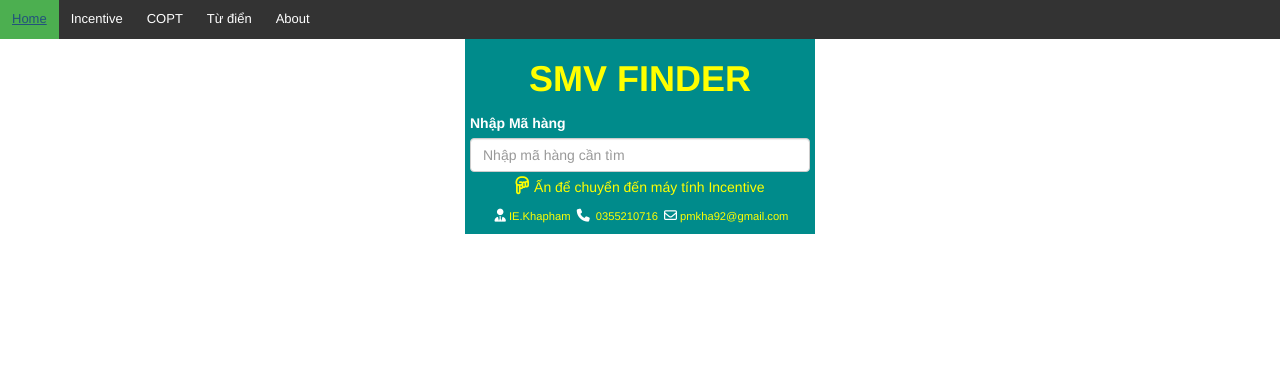
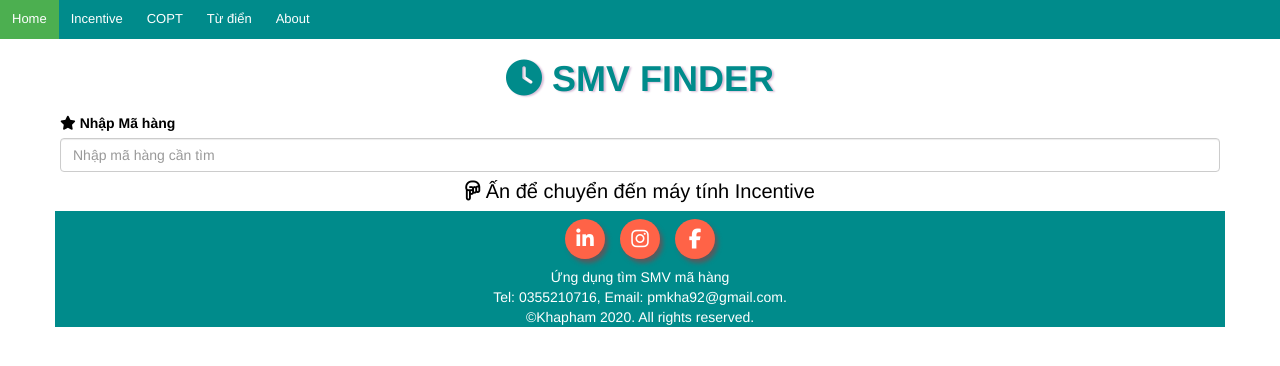
Before and after one commit to minhkhacld/smv, a plain HTML site: page index.html in a window 1280 px wide. Drawn offline with nearby package versions, Linux system fonts and the light colour scheme.

Commit message:
chang theme

```diff
--- a/index.html
+++ b/index.html
@@ -8,166 +8,7 @@
     <script src="https://ajax.googleapis.com/ajax/libs/jquery/3.4.1/jquery.min.js"></script>
     <script src="https://kit.fontawesome.com/a076d05399.js"></script>
     <script src="https://ajax.googleapis.com/ajax/libs/jquery/1.11.3/jquery.min.js"></script>
-    <style>
-        body {
-            margin: 0px;
-            padding: 0px;
-            color: white;
-            width: 100%;
-        }
-
-        .container {
-            width: 350px;
-            background-color: darkcyan;
-            text-align: center;
-            justify-content: center;
-
-        }
-
-        h1 {
-            width: 100%;
-            margin: 8px 0px 8px 0px auto;
-            text-align: center;
-            padding: 0px;
-            font-weight: bold;
-            color: yellow;
-        }
-
-        h6 {
-            margin: 5px;
-            padding: 2px;
-            font-size: 0.8em;
-            color: yellow
-        }
-
-        .form-group {
-            width: 100%;
-            margin: 0px;
-            padding: 5px;
-            text-align: left;
-        }
-
-        input[type=text]:hover {
-            background-color: greenyellow;
-            color: black;
-        }
-
-        #btn {
-            width: 100px;
-            height: 40px;
-            border: 1px solid;
-            text-align: center;
-            margin-left: 3px;
-            margin-top: 10px;
-            margin-bottom: 5px;
-        }
-
-        #data {
-            width: 100%;
-            margin: 0px auto;
-            padding: 0px;
-            text-align: left;
-        }
-
-        #title {
-            width: 100%;
-            margin: 0px auto;
-            padding: 0px;
-            text-align: left;
-        }
-
-        table {
-            text-align: left;
-            border-bottom: 1px white;
-            font-size: 10px;
-            display: flex;
-            flex-direction: row;
-            align-items: center;
-            justify-content: left;
-            width: 100%;
-        }
-
-        tr {
-            display: flex;
-            flex-direction: row;
-            align-items: center;
-            justify-content: center;
-            width: 100%;
-        }
-
-        tr td:nth-child(1) {
-            width: 40%;
-            margin: 0px;
-            padding: 0px;
-            display: flex;
-            flex-direction: row;
-            align-items: center;
-            justify-content: left;
-            flex-wrap: wrap;
-            text-align: left;
-            margin-left: 20px;
-        }
-
-        tr td:nth-child(3),
-        tr td:nth-child(4) {
-            width: 25%;
-            margin: 0px;
-            padding: 0px;
-            display: flex;
-            flex-direction: row;
-            align-items: left;
-            justify-content: left;
-            margin-left: 10px;
-        }
-
-        tr td:nth-child(2) {
-            margin: 0px;
-            padding: 0px;
-            width: 35%;
-            display: flex;
-            flex-direction: row;
-            align-items: center;
-            justify-content: left;
-            flex-wrap: wrap;
-            text-align: left;
-        }
-
-
-        ul {
-            list-style-type: none;
-            margin: 0;
-            padding: 0;
-            overflow: hidden;
-            background-color: #333;
-            font-size: 13px !important;
-        }
-
-        li {
-            float: left;
-        }
-
-        li a {
-            display: block;
-            color: white;
-            text-align: center;
-            padding: 10px 12px;
-            text-decoration: none;
-        }
-
-        li a:hover:not(.active) {
-            background-color: #111;
-        }
-
-        .active {
-            background-color: #4CAF50;
-        }
-
-        .container-fluid {
-            /* position: -webkit-sticky; */
-            position: sticky !important;
-            top: 0;
-        }
-    </style>
+    <link rel="stylesheet" href="style.css">
 </head>
 
 <body>
@@ -187,32 +28,53 @@
     </div>
     <div class="container">
         <div class="row">
-            <h1>SMV FINDER</h1>
+            <h1><i class="fa fa-clock" aria-hidden="true"></i> SMV FINDER</h1>
             <div class="form-group">
-                <label for="">Nhập Mã hàng</label>
+                <label for=""><i class="fa fa-star" aria-hidden="true"></i> Nhập Mã hàng</label>
                 <input type="text" class="form-control" name="" id="input" aria-describedby="helpId"
                     placeholder="Nhập mã hàng cần tìm">
             </div>
-            <div>
-                <a href="http://minhkhacld.github.io/maytinh/" style="color: yellow;"><i class="far fa-hand-point-down"
-                        style="margin-right:5px; font-size:18px;"></i>Ấn để chuyển đến máy tính Incentive</a>
-            </div>
+        </div>
+        <div class="row">
+            <a class="link" href="http://minhkhacld.github.io/maytinh/"><i class="far fa-hand-point-down"></i> Ấn để
+                chuyển đến máy tính Incentive</a>
         </div>
         <div class="row" id="tabledata">
-            <table style="width: 350px">
-                <!-- <tbody id = "title">
-                </tbody> -->
+            <table>
                 <tbody id="data">
                 </tbody>
             </table>
         </div>
-        <div>
-            <h6><i class="fas fa-user-tie" style="margin: 5px 3px; color:white;font-size: 13px;"></i>IE.Khapham <i
-                    class="fas fa-phone" style="margin: 5px 3px; color:white;font-size: 13px;"></i> 0355210716 <i
-                    class="far fa-envelope" style="margin: 5px 3px; color:white; font-size: 13px;"></i>pmkha92@gmail.com
-            </h6>
+        <!-- hidden data -->
+        <div class="row" id="newtabledata" style="display:none">
+            <table>
+                <tbody id="newdata">
+                </tbody>
+            </table>
+        </div>
+
+    </div>
+    <div class="container" id="bottom">
+        <div class="row">
+            <div class="col">
+                <div class="social-icons">
+                    <a class="social-icon" href="https://www.linkedin.com/in/kha-ph%E1%BA%A1m-minh-58aa68153/"><i
+                            class="fab fa-linkedin-in"></i></a><a class="social-icon"
+                        href="https://www.instagram.com/minhkhacld/"><i class="fab fa-instagram"></i></a><a
+                        class="social-icon" href="https://www.facebook.com/phamminh.kha"><i
+                            class="fab fa-facebook-f"></i></a>
+                </div>
+            </div>
+        </div>
+        <div class="row">
+            <div class="col" id="footer">
+                Ứng dụng tìm SMV mã hàng<br />
+                Tel: 0355210716, Email: pmkha92@gmail.com. <br />
+                ©Khapham 2020. All rights reserved.
+            </div>
         </div>
     </div>
+
     <script type="text/javascript">
         var spData = null;
         function doData(json) {
@@ -226,11 +88,15 @@
             console.log(spData[3]['content']['$t']);
             $('#data').html('');
             // Code thêm tiêu đề
-            $('#data').append('<tr data-style=" data-smv=" id="tieude" style="font-size:12px; font-weight:bold;margin-top:3px; margin-bottom:3px; background-color: #eb4034; "><td>Mã hàng</td><td>Loại hàng</td><td>SMV</td><td>Lost time</td></tr>');
+            $('#data').append('<tr data-style=" data-smv=" id="tieude" style="height:3rem;font-size:12px; font-weight:bold;margin-top:8px; margin-bottom:8px; background-color: darkcyan;color:white; "><td>Mã hàng</td><td>Loại hàng</td><td>SMV</td><td>Lost time</td></tr>');
 
             for (i = 4; i < spData.length; i += 4) {
+            // for (i = 4; i < 200; i += 4) {
                 $('#data').append('<tr id ="dulieu" data-style="' + spData[i]['content']['$t'] + '" data-smv="' + spData[(i + 2)]['content']['$t'] + '"><td>' + spData[i]['content']['$t'] + '</td><td>' + spData[(i + 1)]['content']['$t'] + '</td><td>' + spData[(i + 2)]['content']['$t'] + '</td><td>' + spData[(i + 3)]['content']['$t'] + '</td></tr>');
             }
+            // for (i = 4; i < spData.length; i += 4) {
+            //     $('#newdata').append('<tr id ="newdulieu" data-style="' + spData[i]['content']['$t'] + '" newdata-smv="' + spData[(i + 2)]['content']['$t'] + '"><td>' + spData[i]['content']['$t'] + '</td><td>' + spData[(i + 1)]['content']['$t'] + '</td><td>' + spData[(i + 2)]['content']['$t'] + '</td><td>' + spData[(i + 3)]['content']['$t'] + '</td></tr>');
+            // }
         }
         $(document).ready(function () {
             $('body').on('click', '#show', function () {
@@ -246,7 +112,9 @@
                 $('#tabledata').css('display', 'flex');
                 let search = $(this).val().toLowerCase();
                 for (let i = 0; i < $('tr').length; i++) {
+                    // for (let i = 0; i < spData.length; i++) {
                     $($('tr')[i]).css('display', 'flex');
+                    // let style = $($('tr')[i]).attr('data-style').toLowerCase();
                     let style = $($('tr')[i]).attr('data-style').toLowerCase();
                     //let smv = $($('tr')[i]).attr('data-smv');
                     if (style.includes(search)) {
--- /dev/null
+++ b/style.css
@@ -0,0 +1,198 @@
+/* @media screen and (max-width: 600px) {
+  /* body {
+    background-color: olive;
+  } */
+  /* .container{
+    background-color: white;
+  }
+} */
+
+body {
+  margin: 0px;
+  padding: 0px;
+  color: white;
+  width: 100%;
+}
+
+.container {
+  background-color: white;
+  text-align: center;
+  justify-content: center;
+  margin-bottom: 0.5rem;
+  border: none;
+  color: black;
+}
+
+h1 {
+  width: 100%;
+  margin: 8px 0px 8px 0px auto;
+  text-align: center;
+  padding: 0px;
+  font-weight: bold;
+  color: darkcyan;
+  text-shadow: 2px 1px 2px thistle;
+}
+
+h6 {
+  padding: 5px;
+  font-size: 0.8em;
+}
+.container .row .link {
+  margin-top: 20px !important;
+  margin-bottom: 20px !important;
+  color: white;
+}
+.form-group {
+  width: 100%;
+  margin: 0px;
+  padding: 5px;
+  text-align: left;
+}
+
+input[type="text"]:hover {
+  background-color: greenyellow;
+  color: black;
+}
+
+.link{
+    color: black !important;
+    font-size: 2rem;
+    margin-top: 2rem !important;
+    margin-bottom: 2rem !important;
+}
+
+#data {
+  width: 100%;
+  margin: 0px auto;
+  padding: 0px;
+  text-align: left;
+}
+table {
+  text-align: left;
+  border-bottom: 1px white;
+  font-size: 10px;
+  display: flex;
+  flex-direction: row;
+  align-items: center;
+  justify-content: left;
+  width: 100%;
+}
+
+tr {
+  display: flex;
+  flex-direction: row;
+  align-items: center;
+  justify-content: center;
+  width: 100%;
+}
+
+tr td:nth-child(1) {
+  width: 40%;
+  margin: 0px;
+  padding: 0px;
+  display: flex;
+  flex-direction: row;
+  align-items: center;
+  justify-content: left;
+  flex-wrap: wrap;
+  text-align: left;
+  margin-left: 20px;
+}
+
+tr td:nth-child(3),
+tr td:nth-child(4) {
+  width: 25%;
+  margin: 0px;
+  padding: 0px;
+  display: flex;
+  flex-direction: row;
+  align-items: left;
+  justify-content: left;
+  margin-left: 10px;
+}
+
+tr td:nth-child(2) {
+  margin: 0px;
+  padding: 0px;
+  width: 35%;
+  display: flex;
+  flex-direction: row;
+  align-items: center;
+  justify-content: left;
+  flex-wrap: wrap;
+  text-align: left;
+}
+
+ul {
+  list-style-type: none;
+  margin: 0;
+  padding: 0;
+  overflow: hidden;
+  background-color: darkcyan;
+  font-size: 13px !important;
+}
+
+li {
+  float: left;
+  color: white;
+}
+
+li a {
+  display: block;
+  color: white;
+  text-align: center;
+  padding: 10px 12px;
+  text-decoration: none !important;
+}
+
+li a:hover:not(.active) {
+  background-color: tomato;
+  text-decoration: none;
+  color: white;
+}
+
+.active {
+  background-color: #4caf50;
+  text-decoration: none;
+  color: white !important;
+}
+
+.container-fluid {
+  /* position: -webkit-sticky; */
+  position: sticky !important;
+  top: 0;
+}
+.social-icons {
+    text-align: center;
+  }
+  .social-icons .social-icon {
+    display: inline-flex;
+    align-items: center;
+    justify-content: center;
+    height: 4rem;
+    width: 4rem;
+    background-color: tomato;
+    color: #fff;
+    border-radius: 100%;
+    font-size: 2rem;
+    margin-top: 8px;
+    margin-bottom: 8px;
+    margin-right: 1.5rem;
+    box-shadow: 3px 4px 4px rgb(89, 90, 94);
+  }
+  .social-icons .social-icon:last-child {
+    margin-right: 0;
+  }
+  .social-icons .social-icon:hover {
+    background-color: red;
+  }
+  #bottom{
+    background-color: darkcyan;
+    border: none;
+    color: white;
+  }
+  #footer {
+    text-align: center;
+    vertical-align: middle;
+
+  }
```
